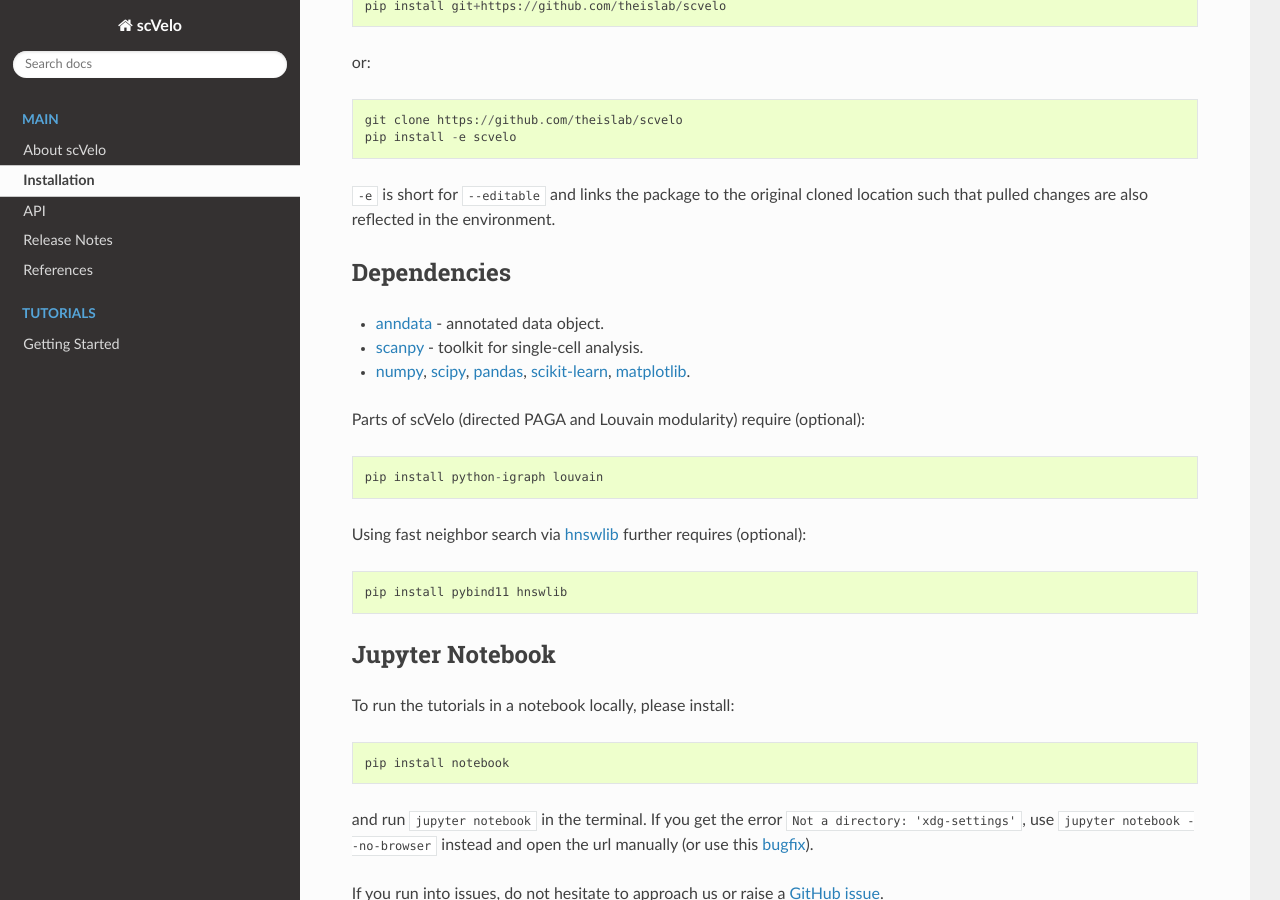
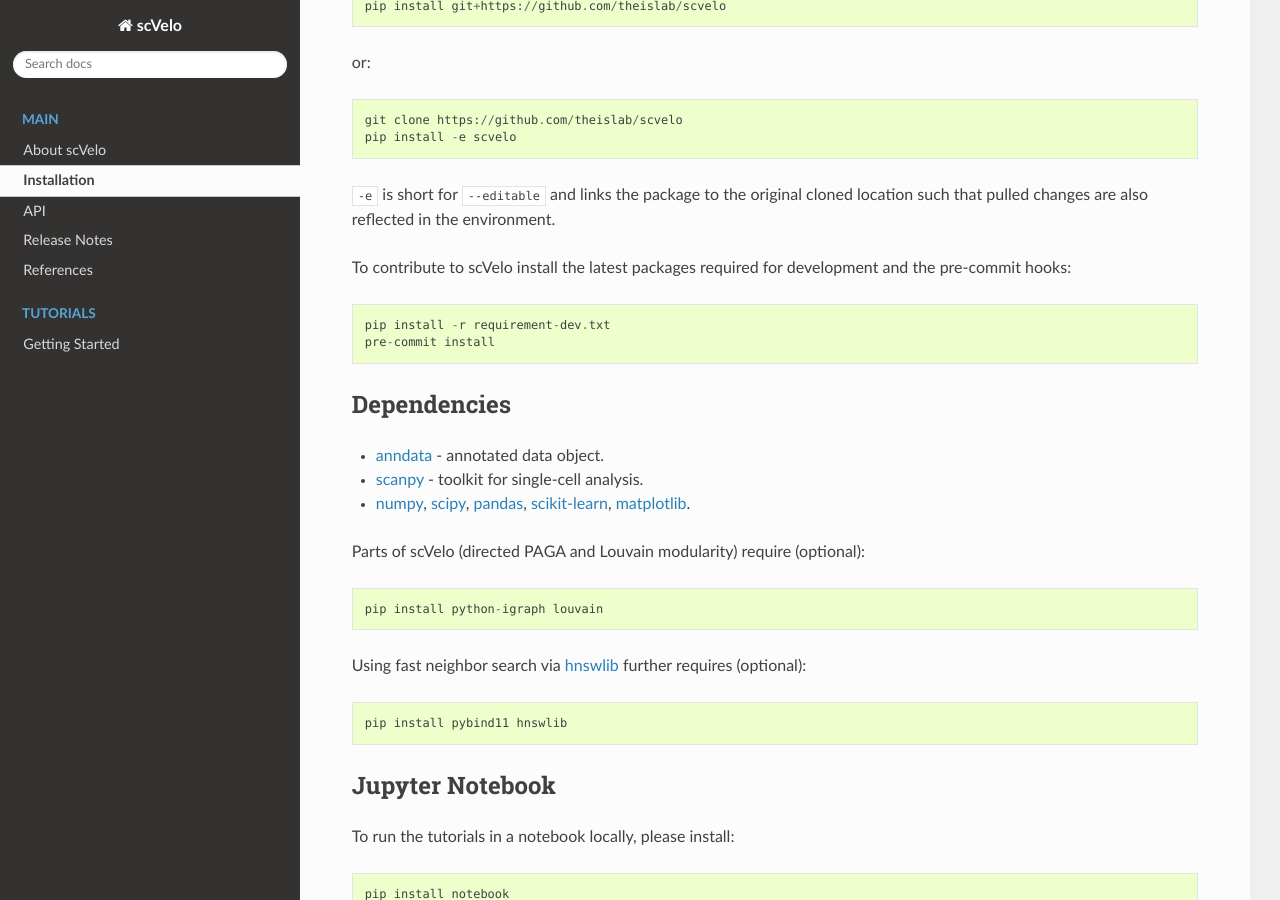
Before and after one commit to theislab/scvelo, a Sphinx documentation site: the page built from docs/source/installation.rst, in a window 1280 px wide and 900 px high, scrolled down 547 px. Built offline with Sphinx 7.4.7 and the Read the Docs theme 2.0.0, drawn with Linux system fonts in a browser that asks for light colours; pages that are not in the unit, such as notebooks, are missing from menus; the version number could not be read and is left out.

Commit message:
Update installation.rst
Add information to install development requirements and pre-commit hooks
when contributing.

```diff
--- a/docs/source/installation.rst
+++ b/docs/source/installation.rst
@@ -28,6 +28,11 @@
 
 ``-e`` is short for ``--editable`` and links the package to the original cloned
 location such that pulled changes are also reflected in the environment.
+
+To contribute to scVelo install the latest packages required for development and the pre-commit hooks::
+
+    pip install -r requirement-dev.txt
+    pre-commit install
 
 
 Dependencies
```
